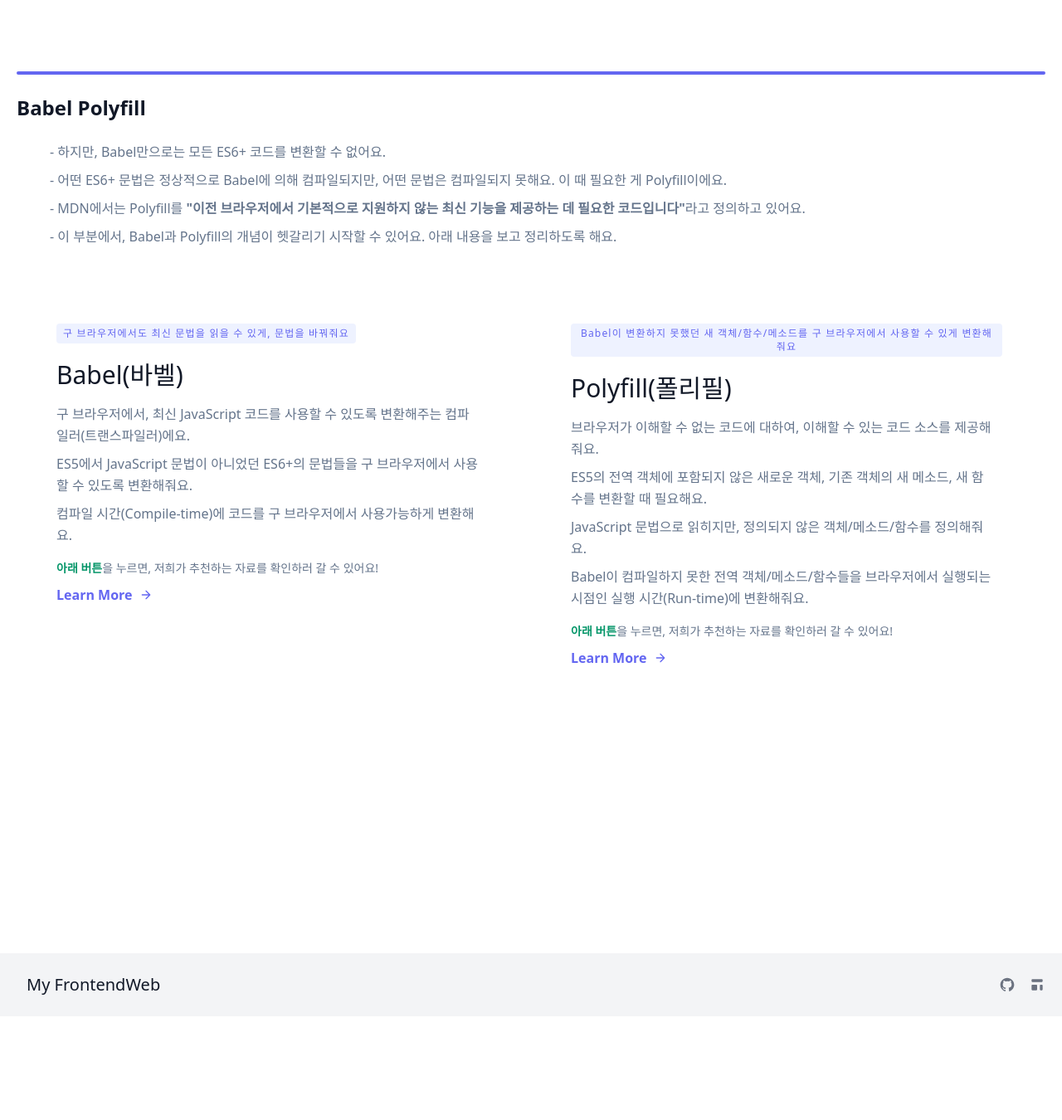
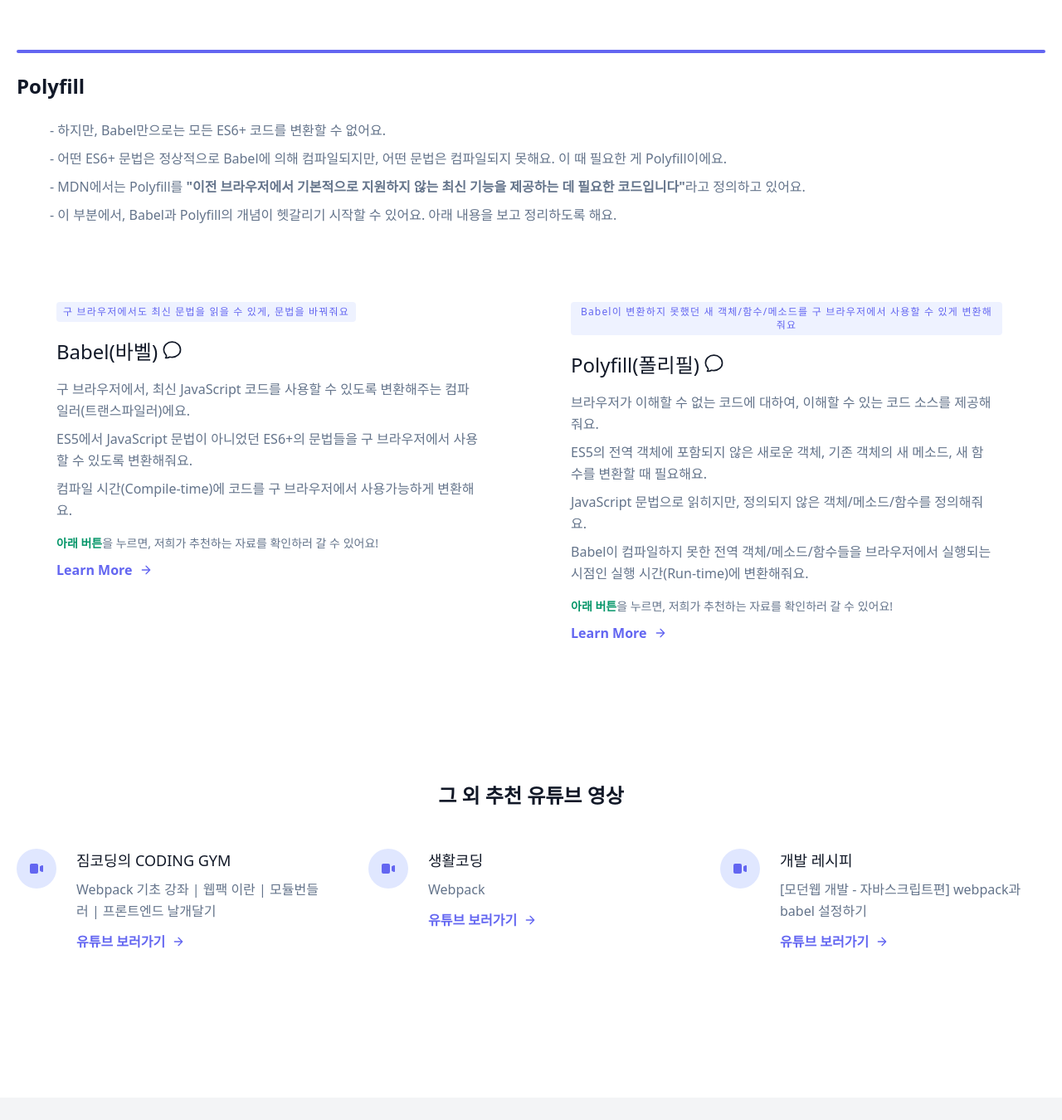
Before and after one commit to Lee-Sang-Beom/nextjs_and_notion, a Next.js app: page /web_basic/webpack_babel_polyfill in a window 1280 px wide. Shown: the part 2724-4074 px from the top of the page at 83% size. Before the commit the page ends 3949 px from the top, so only its background shows below. Built offline with nearby package versions, Linux system fonts and the light colour scheme.

Commit message:
complete webpack_babel_polyfill page

```diff
--- a/pages/web_basic/rendering.tsx
+++ b/pages/web_basic/rendering.tsx
@@ -487,7 +487,7 @@
                 />
               </div>
             </div>
-          </div>
+        </div>
 
          {/*마무리*/}
          <section className="text-gray-600 body-font">
--- a/pages/web_basic/webpack_babel_polyfill.tsx
+++ b/pages/web_basic/webpack_babel_polyfill.tsx
@@ -208,8 +208,7 @@
                                                 그걸 활용하여 새로운 JavaScript 코드를 출력해요.`}
                                             </p>
                                             <p className="leading-relaxed text-base">
-                                                {`- AST(추상구문트리)는 프로그래밍 언어 문법에 따라 소스코드의 구조를 나타내는 계층적 프로그램 표현이에요.
-                                             이렇게 만든 AST를 기반으로, 인터프리터는 바이트코드를 생성해요.`}
+                                                {`- AST(추상구문트리)는 프로그래밍 언어 문법에 따라 소스코드의 구조를 나타내는 계층적 프로그램 표현이에요.`}
                                             </p>
                                         </div>
                                     </div>
@@ -256,7 +255,7 @@
                         {/* 제목 : 제목 내, p태그 미포함 시 div : py-6*/}
                         <div className="flex flex-wrap sm:flex-row flex-col py-6">
                             <h1 className="w-full title-font text-2xl font-bold text-gray-900">
-                                {`Babel Polyfill`}
+                                {`Polyfill`}
                             </h1>
                         </div>
                         <div className="sm:pl-10 pl-0">
@@ -285,7 +284,12 @@
                         <div className="flex flex-wrap py-6 ">
                             <div className="p-12 md:w-1/2 flex flex-col items-start">
                                 <span className="block ml-0 m-1 py-1 px-2 rounded bg-indigo-50 text-indigo-500 text-xs font-medium tracking-widest text-center dark:bg-slate-600 dark:text-slate-300 hover:font-semibold">구 브라우저에서도 최신 문법을 읽을 수 있게, 문법을 바꿔줘요</span>
-                                <h2 className="sm:text-3xl text-2xl title-font font-medium text-gray-900 mt-4 mb-4">{`Babel(바벨)`}</h2>
+                                <h2 className="text-2xl title-font font-medium text-gray-900 mt-4 mb-4 flex">
+                                    {`Babel(바벨)`}
+                                    <svg xmlns="http://www.w3.org/2000/svg" fill="none" viewBox="0 0 25 25" strokeWidth="1.5" stroke="currentColor" className="w-7 h-7 ml-1">
+                                        <path strokeLinecap="round" strokeLinejoin="round" d="M12 20.25c4.97 0 9-3.694 9-8.25s-4.03-8.25-9-8.25S3 7.444 3 12c0 2.104.859 4.023 2.273 5.48.432.447.74 1.04.586 1.641a4.483 4.483 0 01-.923 1.785A5.969 5.969 0 006 21c1.282 0 2.47-.402 3.445-1.087.81.22 1.668.337 2.555.337z" />
+                                    </svg>
+                                </h2>
                                 <p className="leading-relaxed mb-2">
                                     {`구 브라우저에서, 최신 JavaScript 코드를 사용할 수 있도록 변환해주는 컴파일러(트랜스파일러)에요.`}
                                 </p>
@@ -304,7 +308,12 @@
                                 <div className="flex flex-wrap flex-row flex-shrink-0">
                                     <span className="block ml-0 m-1 py-1 px-2 rounded bg-indigo-50 text-indigo-500 text-xs font-medium tracking-widest text-center dark:bg-slate-600 dark:text-slate-300 hover:font-semibold">Babel이 변환하지 못했던 새 객체/함수/메소드를 구 브라우저에서 사용할 수 있게 변환해줘요</span>
                                 </div>
-                                <h2 className="sm:text-3xl text-2xl title-font font-medium text-gray-900 mt-4 mb-4">{`Polyfill(폴리필)`}</h2>
+                                <h2 className="text-2xl title-font font-medium text-gray-900 mt-4 mb-4 flex">
+                                    {`Polyfill(폴리필)`}
+                                    <svg xmlns="http://www.w3.org/2000/svg" fill="none" viewBox="0 0 25 25" strokeWidth="1.5" stroke="currentColor" className="w-7 h-7 ml-1">
+                                        <path strokeLinecap="round" strokeLinejoin="round" d="M12 20.25c4.97 0 9-3.694 9-8.25s-4.03-8.25-9-8.25S3 7.444 3 12c0 2.104.859 4.023 2.273 5.48.432.447.74 1.04.586 1.641a4.483 4.483 0 01-.923 1.785A5.969 5.969 0 006 21c1.282 0 2.47-.402 3.445-1.087.81.22 1.668.337 2.555.337z" />
+                                    </svg>
+                                </h2>
                                 <p className="leading-relaxed mb-2">
                                     {`브라우저가 이해할 수 없는 코드에 대하여, 이해할 수 있는 코드 소스를 제공해줘요.`}
                                 </p>
@@ -324,7 +333,32 @@
                             </div>
                         </div>
                     </div>
+                </section>
 
+                {/*마무리*/}
+                <section className="text-gray-600 body-font">
+                    <div className="container px-5 mx-auto">
+                        <h1 className="sm:text-2xl text-xl font-bold title-font text-center text-gray-900 mb-12">
+                        그 외 추천 유튜브 영상
+                        </h1>
+                        <div className="flex flex-wrap sm:-m-4 -mx-4 -mb-10 -mt-4 md:space-y-0 space-y-6">
+                        <Recommend_Youtube
+                            channel_name={`짐코딩의 CODING GYM`}
+                            video_title={`Webpack 기초 강좌 | 웹팩 이란 | 모듈번들러 | 프론트엔드 날개달기`}
+                            url={`https://www.youtube.com/watch?v=NGVc-zw2FG8`}
+                        />
+                        <Recommend_Youtube
+                            channel_name={`생활코딩`}
+                            video_title={`Webpack`}
+                            url={`https://www.youtube.com/watch?v=cp_MeXO2fLg&list=PLuHgQVnccGMChcT9IKopFDoAIoTA-03DA`}
+                        />
+                        <Recommend_Youtube
+                            channel_name={`개발 레시피`}
+                            video_title={`[모던웹 개발 - 자바스크립트편] webpack과 babel 설정하기`}
+                            url={`https://www.youtube.com/watch?v=LKkg0h7f6-U`}
+                        />
+                        </div>
+                    </div>
                 </section>
 
                 {/*이동하기*/}
```
